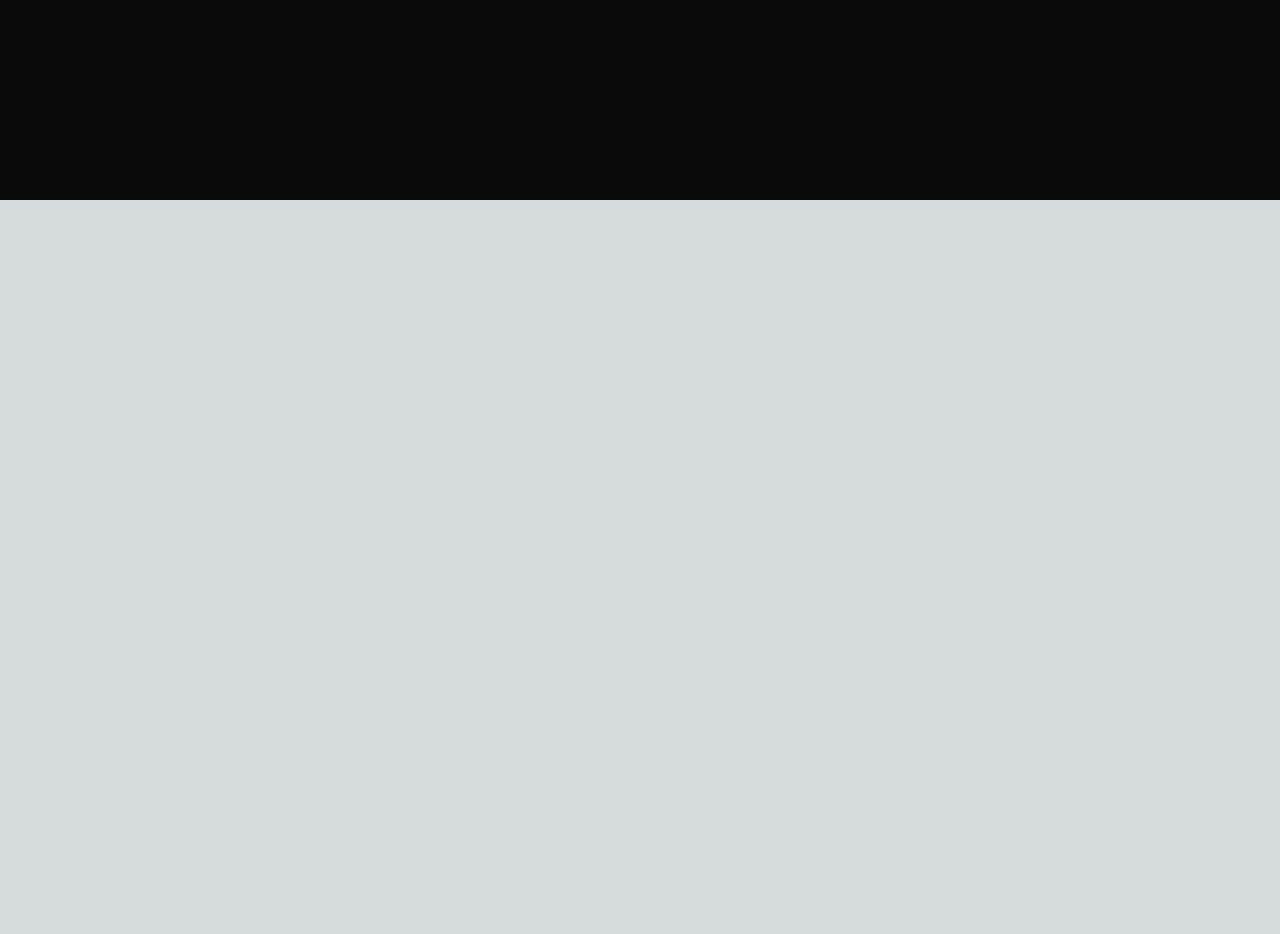
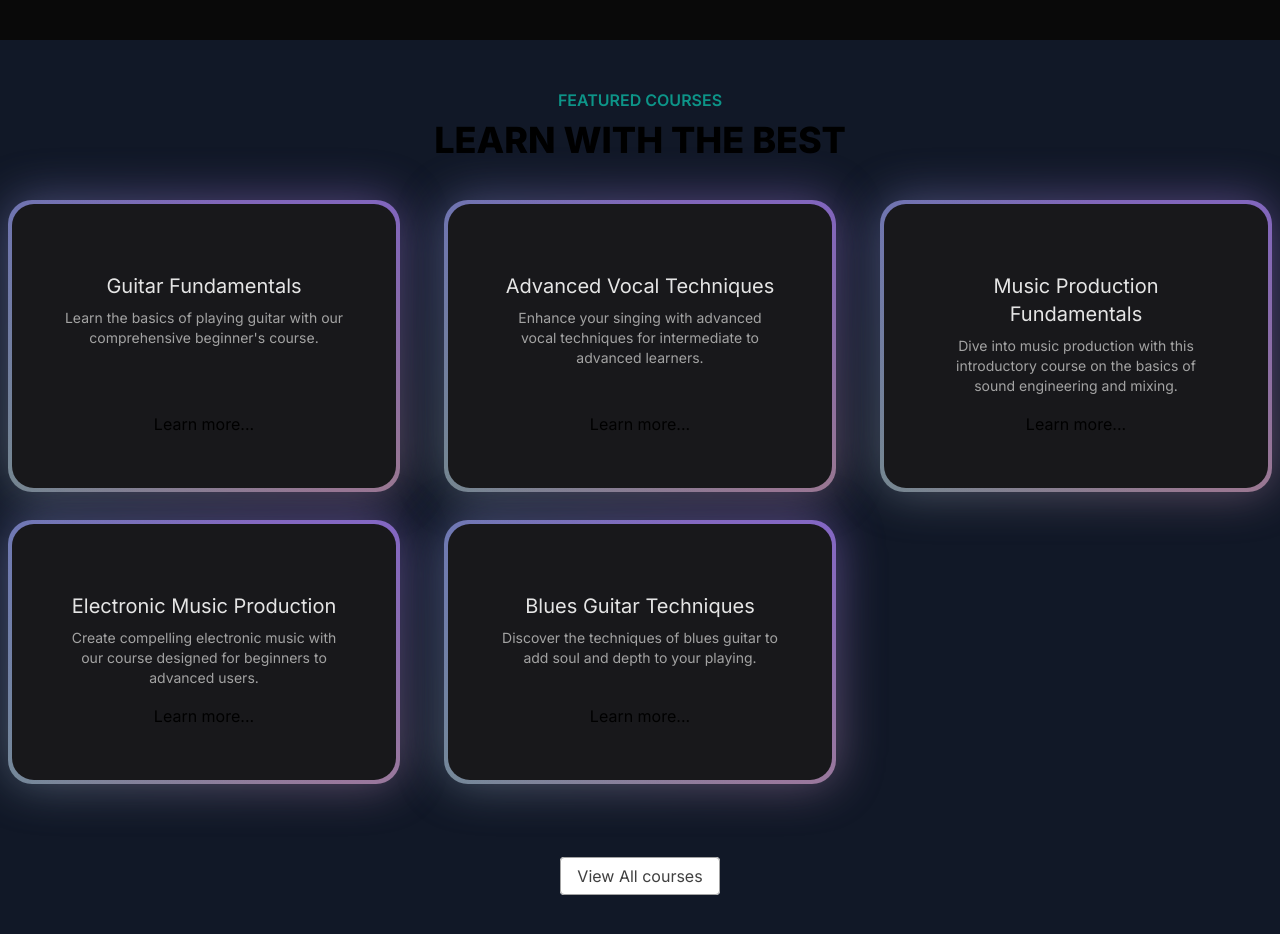
Before and after one commit to Cybrite/find-music, a Next.js app: page / in a window 1280 px wide. Shown: the part 600-1534 px from the top of the page. Before the commit the page ends 800 px from the top, so only its background shows below. Built offline with nearby package versions, Linux system fonts and the light colour scheme.

Commit message:
feat: Course details

```diff
--- a/src/app/globals.css
+++ b/src/app/globals.css
@@ -31,3 +31,14 @@
     text-wrap: balance;
   }
 }
+
+/* Hide scrollbar for Chrome, Safari, and Opera */
+body::-webkit-scrollbar {
+  display: none;
+}
+
+/* Hide scrollbar for IE, Edge, and Firefox */
+.body {
+  -ms-overflow-style: none; /* IE and Edge */
+  scrollbar-width: none; /* Firefox */
+}
--- a/src/app/page.tsx
+++ b/src/app/page.tsx
@@ -1,3 +1,4 @@
+import Featured from "@/components/Featured";
 import Hero from "@/components/Hero";
 
 export default function Home() {
@@ -5,6 +6,7 @@
     <body>
       <main className="min-h-screen bg-black/[0.96] antialiased bg-grid-white/[0.05]">
         <Hero />
+        <Featured />
       </main>
     </body>
   );
--- /dev/null
+++ b/src/components/Featured.tsx
@@ -0,0 +1,62 @@
+"use client";
+import Link from "next/link";
+import courseData from "../data/music_courses.json";
+import { BackgroundGradient } from "./ui/background-gradient";
+
+interface Course {
+  id: number;
+  title: string;
+  slug: string;
+  description: string;
+  price: number;
+  instructor: string;
+  isFeatured: boolean;
+}
+
+function Featured() {
+  const featuredCourses = courseData.courses.filter(
+    (course: Course) => course.isFeatured
+  );
+
+  return (
+    <div className="py-12 bg-gray-900 ">
+      <div className="text-center uppercase">
+        <h2 className=" text-base text-teal-600 font-semibold teacking-wide">
+          Featured Courses
+        </h2>
+        <p className=" mt-2 text-3xl leading-8 font-extrabold tracking-light sm:text-4xl ">
+          Learn with the best
+        </p>
+      </div>
+      <div className="mt-10">
+        <div className="grid grid-cols-1 gap-7 sm:grid-cols-2 lg:grid-cols-3">
+          {featuredCourses.map((course: Course) => (
+            <div key={course.id} className="flex justify-center">
+              <BackgroundGradient className=" flex fles-col rounded-[22px] max-w-sm p-4 sm:p-7 bg-white dark:bg-zinc-900 h-full">
+                <div className="p-4 sm:p-6 flex flex-col items-center text-center flex-grow">
+                  <p className="text-lg sm:text-xl text-black mt-4 mb-2 dark:text-neutral-200">
+                    {course.title}
+                  </p>
+                  <p className="text-sm text-neutral-600 dark:text-neutral-400 flex-grow">
+                    {course.description}
+                  </p>
+                  <Link href={`/courses/${course.slug}`} className="mt-4">Learn more...</Link>
+                </div>
+              </BackgroundGradient>
+            </div>
+          ))}
+        </div>
+      </div>
+      <div className="mt-20 text-center ">
+        <Link
+          href={"/courses"}
+          className="px-4 py-2 rounded border border-neutral-400 text-neutral-700 bg-white hover:bg-gray-100 transition duration-100"
+        >
+          View All courses
+        </Link>
+      </div>
+    </div>
+  );
+}
+
+export default Featured;
--- /dev/null
+++ b/src/components/ui/background-gradient.tsx
@@ -0,0 +1,72 @@
+import { cn } from "@/utils/cn";
+import React from "react";
+import { motion } from "framer-motion";
+
+export const BackgroundGradient = ({
+  children,
+  className,
+  containerClassName,
+  animate = true,
+}: {
+  children?: React.ReactNode;
+  className?: string;
+  containerClassName?: string;
+  animate?: boolean;
+}) => {
+  const variants = {
+    initial: {
+      backgroundPosition: "0 50%",
+    },
+    animate: {
+      backgroundPosition: ["0, 50%", "100% 50%", "0 50%"],
+    },
+  };
+  return (
+    <div className={cn("relative p-[4px] group", containerClassName)}>
+      <motion.div
+        variants={animate ? variants : undefined}
+        initial={animate ? "initial" : undefined}
+        animate={animate ? "animate" : undefined}
+        transition={
+          animate
+            ? {
+                duration: 5,
+                repeat: Infinity,
+                repeatType: "reverse",
+              }
+            : undefined
+        }
+        style={{
+          backgroundSize: animate ? "400% 400%" : undefined,
+        }}
+        className={cn(
+          "absolute inset-0 rounded-3xl z-[1] opacity-60 group-hover:opacity-100 blur-xl  transition duration-500 will-change-transform",
+          " bg-[radial-gradient(circle_farthest-side_at_0_100%,#00ccb1,transparent),radial-gradient(circle_farthest-side_at_100%_0,#7b61ff,transparent),radial-gradient(circle_farthest-side_at_100%_100%,#ffc414,transparent),radial-gradient(circle_farthest-side_at_0_0,#1ca0fb,#141316)]"
+        )}
+      />
+      <motion.div
+        variants={animate ? variants : undefined}
+        initial={animate ? "initial" : undefined}
+        animate={animate ? "animate" : undefined}
+        transition={
+          animate
+            ? {
+                duration: 5,
+                repeat: Infinity,
+                repeatType: "reverse",
+              }
+            : undefined
+        }
+        style={{
+          backgroundSize: animate ? "400% 400%" : undefined,
+        }}
+        className={cn(
+          "absolute inset-0 rounded-3xl z-[1] will-change-transform",
+          "bg-[radial-gradient(circle_farthest-side_at_0_100%,#00ccb1,transparent),radial-gradient(circle_farthest-side_at_100%_0,#7b61ff,transparent),radial-gradient(circle_farthest-side_at_100%_100%,#ffc414,transparent),radial-gradient(circle_farthest-side_at_0_0,#1ca0fb,#141316)]"
+        )}
+      />
+
+      <div className={cn("relative z-10", className)}>{children}</div>
+    </div>
+  );
+};
```
